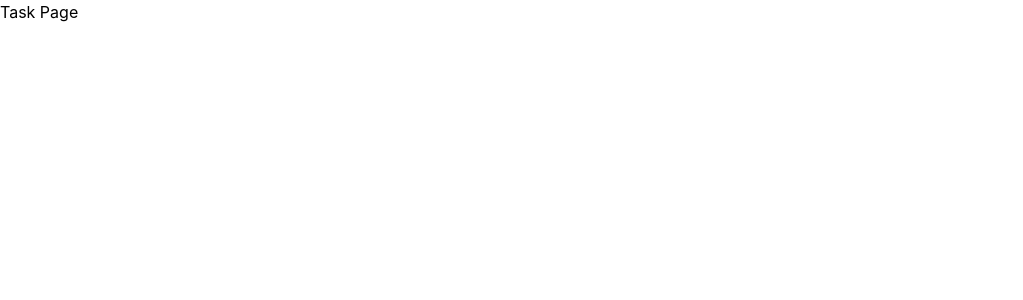
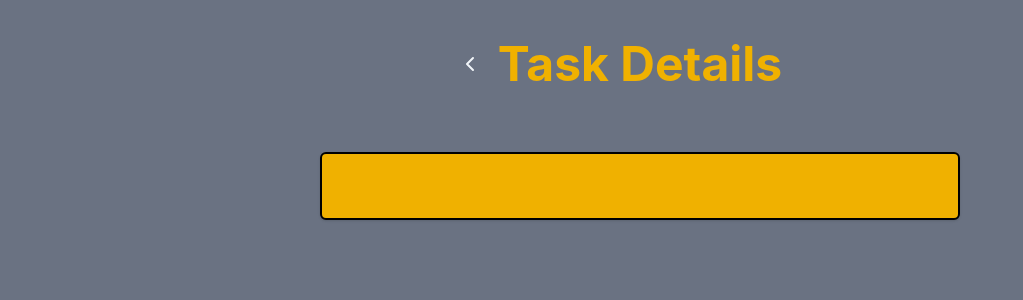
Before and after one commit to daveesin/task-list-react, a React (Vite) app: page /task in a window 1280 px wide. Shown: the top 300 px of the page, without its empty margins (0-1023 px from the left). Built offline with nearby package versions, Linux system fonts and the light colour scheme.

Commit message:
Get the search params with the task info and show it in the component and create a button to go back to the App component using useNavigate fro React Router

```diff
--- a/src/pages/TaskPage.jsx
+++ b/src/pages/TaskPage.jsx
@@ -1,7 +1,35 @@
+import { useNavigate, useSearchParams } from "react-router-dom";
+import { ChevronLeftIcon } from 'lucide-react';
+
 function TaskPage() {
+    const navigate = useNavigate();
+    const [searchParams] = useSearchParams();
+    const title = searchParams.get("title");
+    const description = searchParams.get("description");
+
     return (
-        <div>
-            <h1>Task Page</h1>
+        <div className="w-full h-screen flex justify-center bg-gray-500 text-white">
+            <div className="w-1/2 h-1/2 flex flex-col items-center space-y-4">
+                <div className="flex justify-center relative mb-6">
+                    <button
+                        onClick={() => navigate(-1)}
+                        className="absolute left-0 bottom-0 top-0 text-slate-100 hover:text-slate-300"
+                    >
+                        <ChevronLeftIcon/>
+                    </button>
+
+                    {/*Page Title*/}
+                    <h1 className="text-5xl text-yellow-500 font-bold p-10">
+                        Task Details
+                    </h1>
+                </div>
+
+                {/*Render the task details*/}
+                <div className="bg-yellow-500 rounded-md shadow border-black border-2 w-full p-6">
+                    <h2 className="text-3xl font-bold mb-4">{title}</h2>
+                    <p className="text-lg">{description}</p>
+                </div>
+            </div>
         </div>
     );
 }
```
